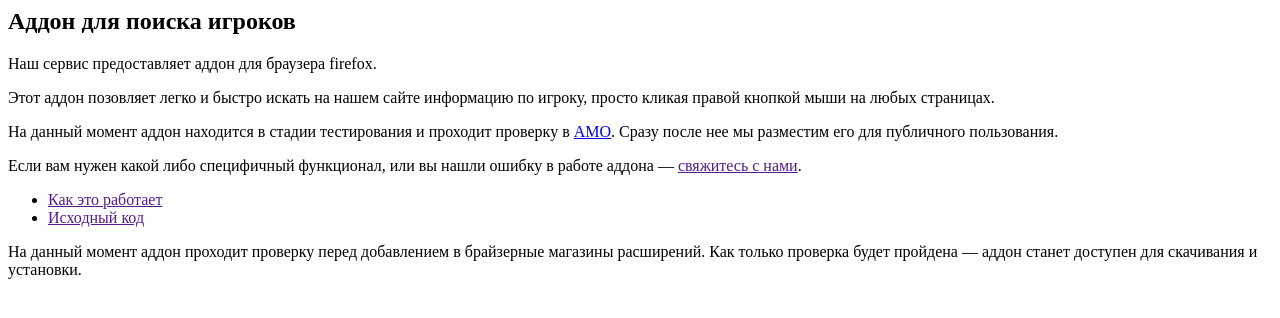
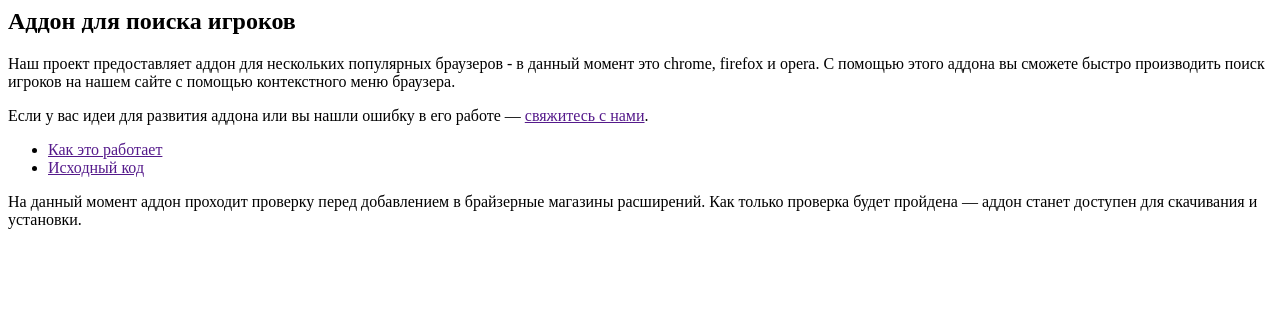
Before and after one commit to esemi/dseyenew, a PHP site: template app/views/scripts/service/addon-page.phtml in a window 1280 px wide. Shown: the top 318 px of the page. Run offline with PHP 8.4, Linux system fonts and the light colour scheme; the template is opened without the code that fills it, so the values that code supplies are empty.

Commit message:
Fix addon description

```diff
--- a/app/views/scripts/service/addon-page.phtml
+++ b/app/views/scripts/service/addon-page.phtml
@@ -3,16 +3,11 @@
 <h2 class="title">Аддон для поиска игроков</h2>
 <div class=" mrg-right-42 mrg-left-157 text-just">
 	<p class="mrg-left-13">
-		Наш сервис предоставляет аддон для браузера firefox.
+		Наш проект предоставляет аддон для нескольких популярных браузеров - в данный момент это chrome, firefox и opera.
+		С помощью этого аддона вы сможете быстро производить поиск игроков на нашем сайте с помощью контекстного меню браузера.
 	</p>
 	<p class="mrg-left-13">
-		Этот аддон позовляет легко и быстро искать на нашем сайте информацию по игроку, просто кликая правой кнопкой мыши на любых страницах.
-	</p>
-	<p class="mrg-left-13">
-		На данный момент аддон находится в стадии тестирования и проходит проверку в <a href="http://addons.mozilla.org/ru/firefox/" rel="nofollow">AMO</a>. Сразу после нее мы разместим его для публичного пользования.
-	</p>
-	<p class="mrg-left-13">
-		Если вам нужен какой либо специфичный функционал, или вы нашли ошибку в работе аддона &mdash; <a href="<?php echo $this->url(array( ), 'staticContacts', true); ?>">свяжитесь с нами</a>.
+		Если у вас идеи для развития аддона или вы нашли ошибку в его работе &mdash; <a href="<?php echo $this->url(array( ), 'staticContacts', true); ?>">свяжитесь с нами</a>.
 	</p>
 
 	<ul class="text-center mrg-top-34">
```
